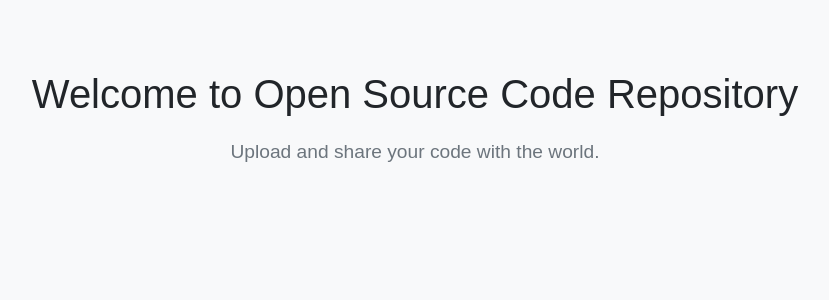
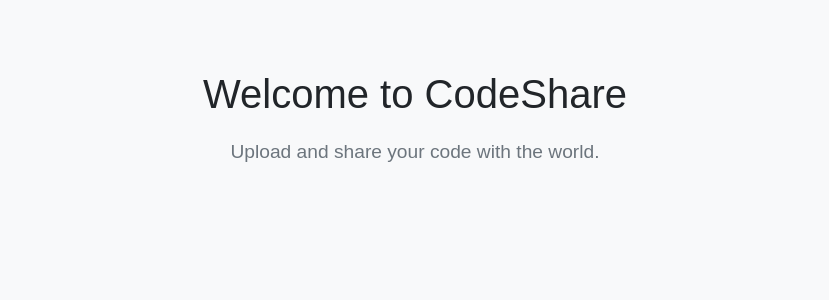
Before and after one commit to ghaberkorn/Hacktrin-XII-project, a Flask app: page / in a window 1280 px wide. Shown: the part 56-356 px from the top of the page, without its empty margins (225-1054 px from the left). Run offline with Flask 3, Linux system fonts and the light colour scheme; some libraries are stand-ins or nearby versions.

Commit message:
Changed name

```diff
--- a/templates/index.html
+++ b/templates/index.html
@@ -14,7 +14,7 @@
   </nav>
   <div class="container">
     <div class="homepage">
-      <h1>Welcome to Open Source Code Repository</h1>
+      <h1>Welcome to CodeShare</h1>
       <p>Upload and share your code with the world.</p>
     </div>
   </div>
```
